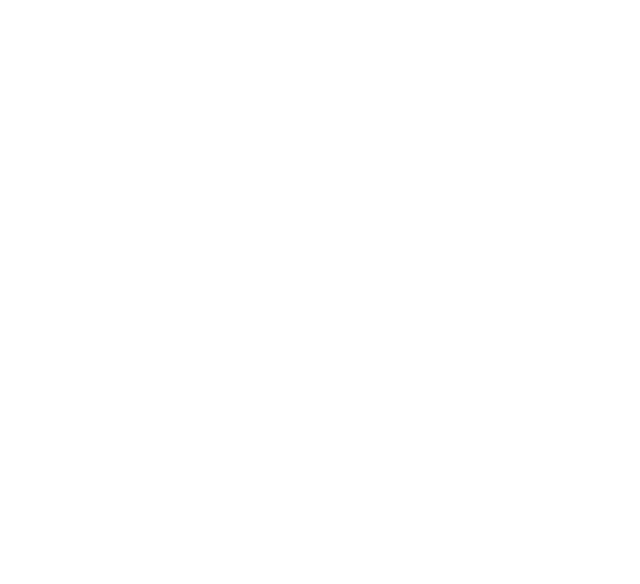
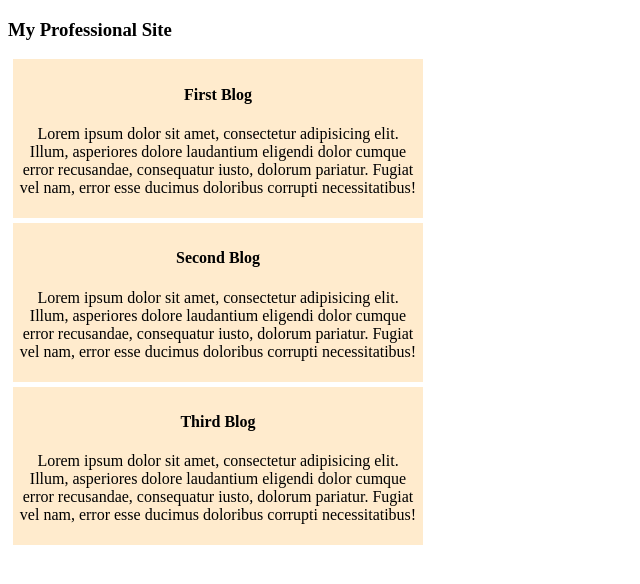
Before and after one commit to mehrabrahat/my-professional-site, a plain HTML site: page index.html in a window 1280 px wide. Shown: the whole page, without its empty margins (0-640 px from the left). Drawn offline with Linux system fonts and the light colour scheme.

Commit message:
first professional site

```diff
--- a/index.html
+++ b/index.html
@@ -6,7 +6,21 @@
     <title>My Professional Site</title>
     <link rel="stylesheet" href="/styles/style.css">
 </head>
-<body>
+    <h3>My Professional Site</h3>
 
+    <body>
+
+        <div>
+            <h4>First Blog</h4>
+            <p>Lorem ipsum dolor sit amet, consectetur adipisicing elit. Illum, asperiores dolore laudantium eligendi dolor cumque error recusandae, consequatur iusto, dolorum pariatur. Fugiat vel nam, error esse ducimus doloribus corrupti necessitatibus!</p>
+        </div>
+        <div>
+            <h4>Second Blog</h4>
+            <p>Lorem ipsum dolor sit amet, consectetur adipisicing elit. Illum, asperiores dolore laudantium eligendi dolor cumque error recusandae, consequatur iusto, dolorum pariatur. Fugiat vel nam, error esse ducimus doloribus corrupti necessitatibus!</p>
+        </div>
+        <div>
+            <h4>Third Blog</h4>
+            <p>Lorem ipsum dolor sit amet, consectetur adipisicing elit. Illum, asperiores dolore laudantium eligendi dolor cumque error recusandae, consequatur iusto, dolorum pariatur. Fugiat vel nam, error esse ducimus doloribus corrupti necessitatibus!</p>
+        </div>
 </body>
 </html>
--- a/styles/style.css
+++ b/styles/style.css
@@ -0,0 +1,8 @@
+div{
+    background-color: blanchedalmond;
+    border: 10px;
+    margin: 5px;
+    text-align: center;
+    width: 400px;
+    padding: 5px;
+}
```
